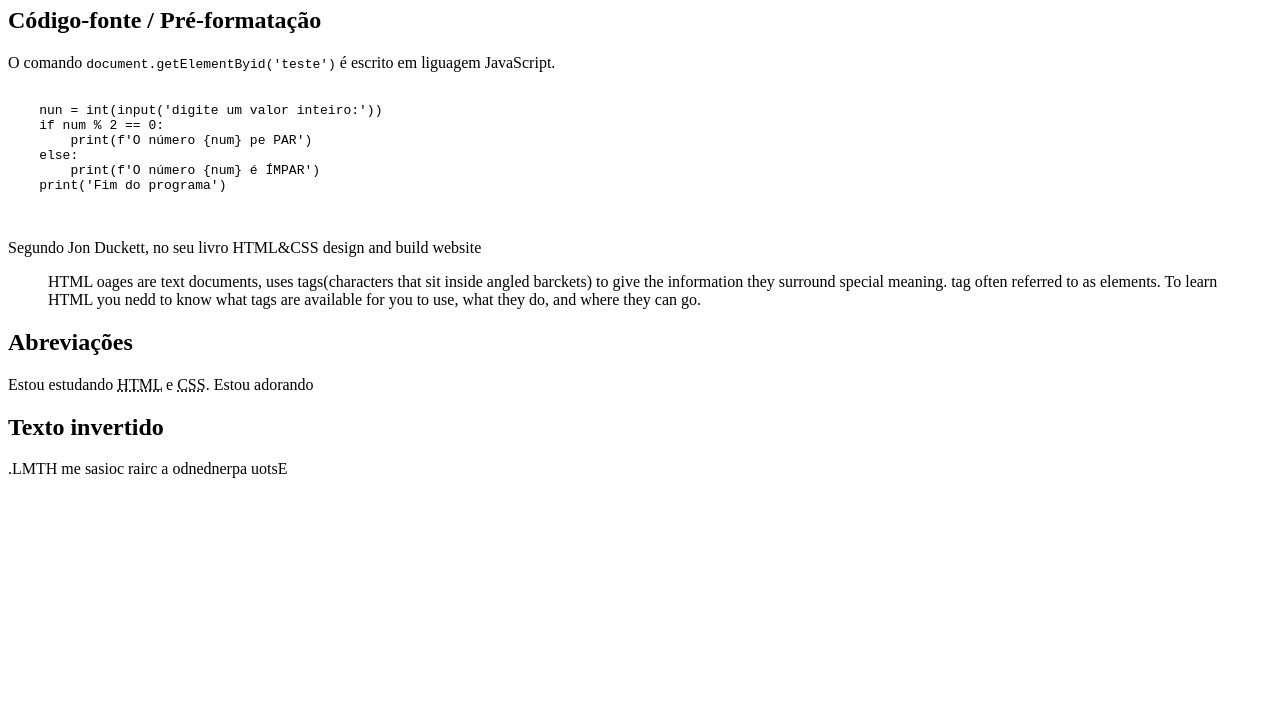
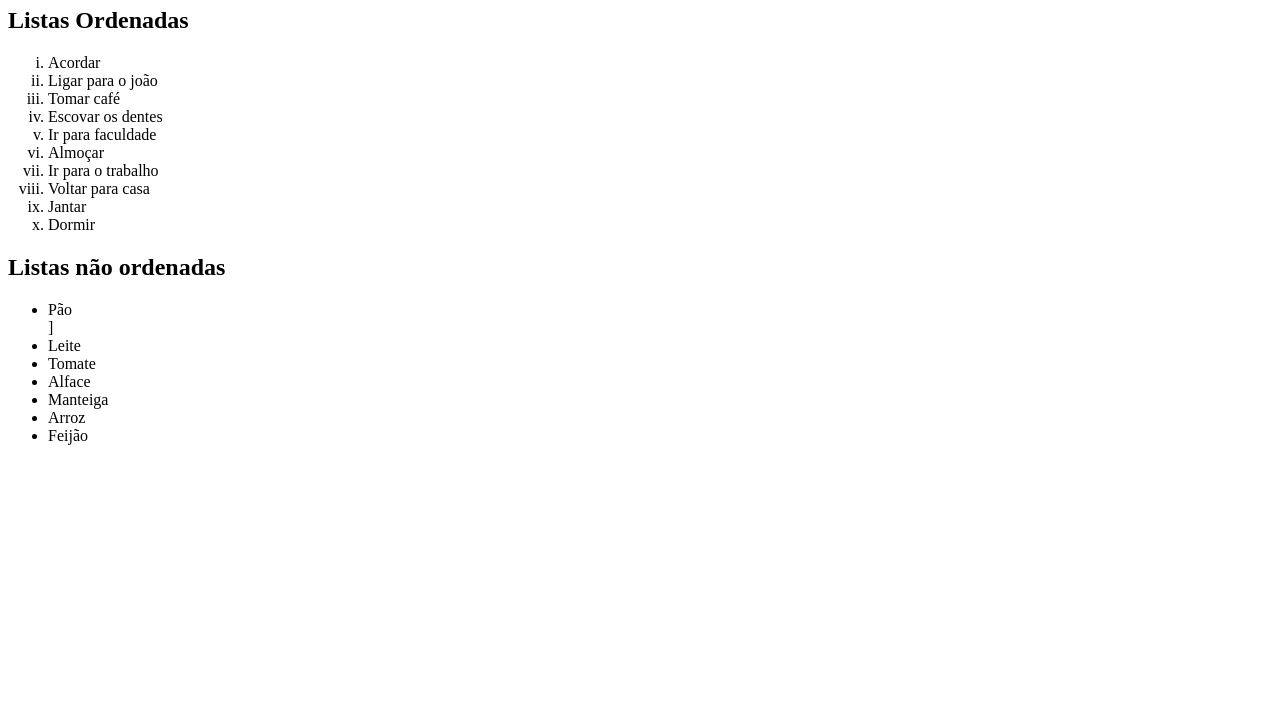
Before and after one commit to RodriguesAlonso/html-css, a plain HTML site: page exercicios/ex009/index.html in a window 1280 px wide. Shown: the part 73-800 px from the top of the page. Drawn offline with Linux system fonts and the light colour scheme.

Commit message:
update exercicios

```diff
--- a/exercicios/ex009/index.html
+++ b/exercicios/ex009/index.html
@@ -3,32 +3,32 @@
 <head>
     <meta charset="UTF-8">
     <meta name="viewport" content="width=device-width, initial-scale=1.0">
-    <title>Outras formatações</title>
+    <title>Listas</title>
 </head>
 <body>
-    <h1>Outras formatações</h1>
-    <h2>Código-fonte / Pré-formatação</h2>
-    <p>
-        O comando <code>document.getElementByid('teste')</code> é escrito em liguagem JavaScript.
-    </p>
-    <pre>
-<code>
-    nun = int(input('digite um valor inteiro:'))
-    if num % 2 == 0:
-        print(f'O número {num} pe PAR')
-    else:
-        print(f'O número {num} é ÍMPAR')
-    print('Fim do programa')
-</code>
-    </pre>
-    <p>Segundo Jon Duckett, no seu livro HTML&CSS design and build website</p>
-    <blockquote cite="https://books.google.com.br/books?id=aGjaBTbT0o0C&printsec=frontcover&dq=html+book&hl=pt-BR&sa=X&ved=2ahUKEwjS1Jrs757tAhV9F7kGHf2AB_4Q6AEwAHoECAEQAg#v=onepage&q=html%20book&f=false">
-        HTML oages are text documents, uses tags(characters that sit inside angled barckets) to give the information they surround special meaning. tag often referred to as elements.
-        To learn HTML you nedd to know what tags are available for you to use, what they do, and where they can go.
-    </blockquote>
-    <h2>Abreviações</h2>
-    <p>Estou estudando <abbr title="HyperText Markup">HTML</abbr> e <abbr title="Cascading Style Sheets">CSS</abbr>. Estou adorando </p>
-    <h2>Texto invertido</h2>
-    <p><bdo dir="rtl">Estou aprendendo a criar coisas em HTML.</bdo></p>
+    <h1>Trabalhando com listas</h1>
+    <h2>Listas Ordenadas</h2>
+    <ol type="i">
+        <li>Acordar</li>
+        <li>Ligar para o joão</li>
+        <li>Tomar café</li>
+        <li>Escovar os dentes</li>
+        <li>Ir para faculdade</li>
+        <li>Almoçar</li>
+        <li>Ir para o trabalho</li>
+        <li>Voltar para casa</li>
+        <li>Jantar</li>
+        <li>Dormir</li>
+    </ol>
+    <h2>Listas não ordenadas</h2>
+    <ul typr="square"> <!--disc circle square-->
+        <li>Pão</li>]
+        <li>Leite</li>
+        <li>Tomate</li>
+        <li>Alface</li>
+        <li>Manteiga</li>
+        <li>Arroz</li>
+        <li>Feijão</li>
+    </ul>
 </body>
 </html>
```
Also changed, not shown: exercicios/ex008b/index.html (added, +34 -0 lines).
